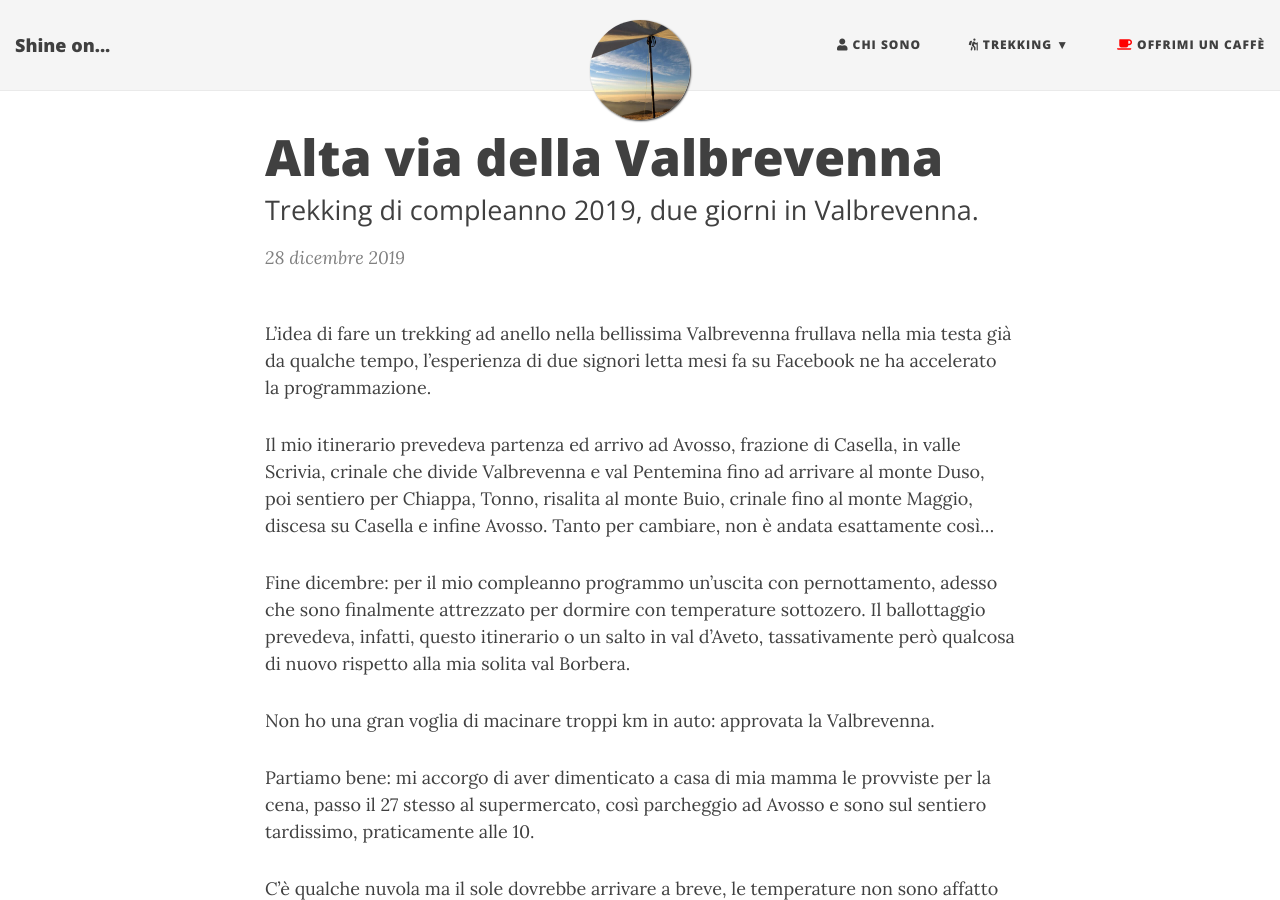
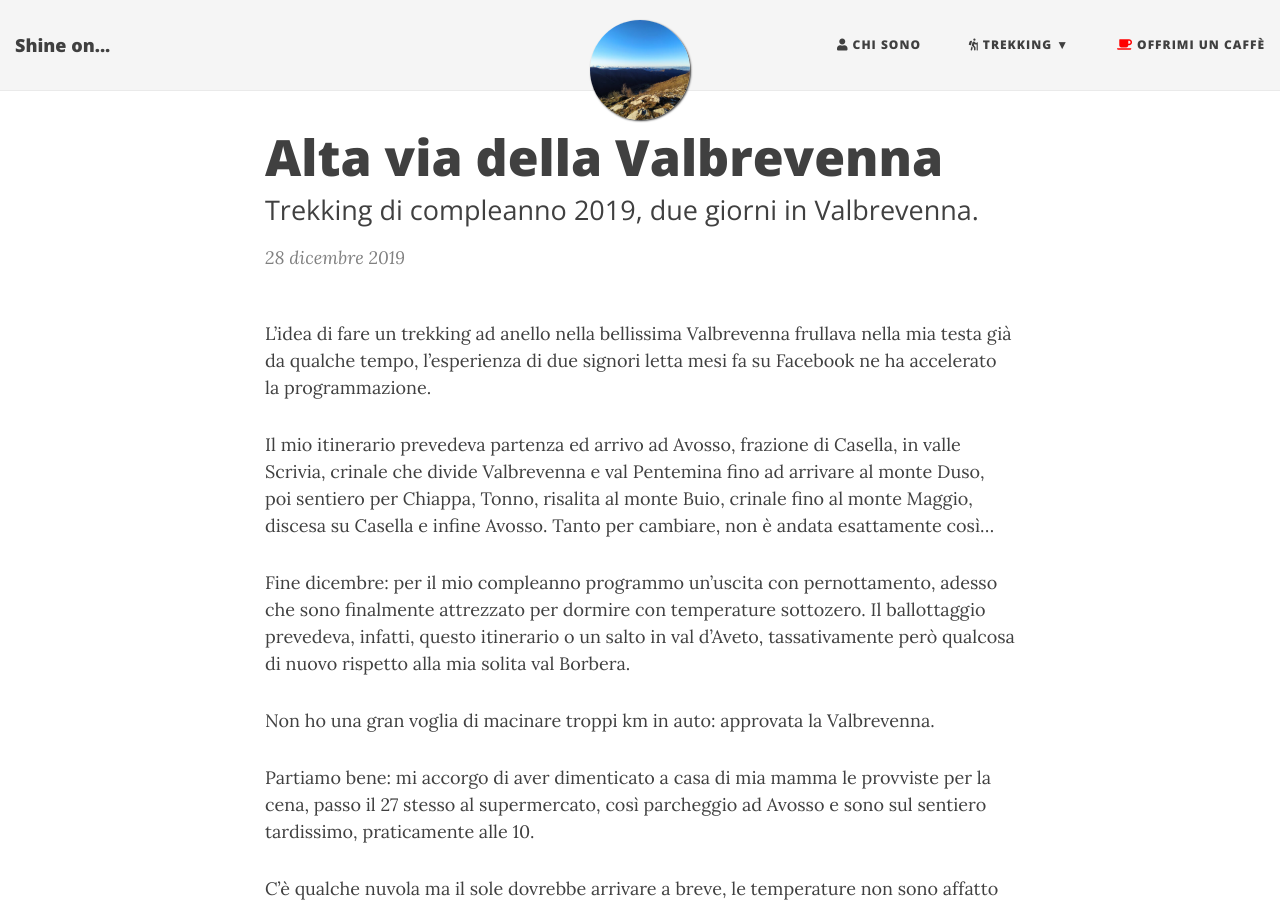
Before and after one commit to shineon822/shineon82.github.io, a Jekyll site: the page built from _posts/escursioni/liguria/2020-04-23-alta-via-della-valbrevenna.md, in a window 1280 px wide and 900 px high. Built offline with Jekyll 4.4.1, drawn with Linux system fonts in a browser that asks for light colours; nearby versions of some CDN libraries; comment, search, counter and statistics services are not loaded.

Commit message:
Update 2020-04-23-alta-via-della-valbrevenna.md

```diff
--- a/_posts/escursioni/liguria/2020-04-23-alta-via-della-valbrevenna.md
+++ b/_posts/escursioni/liguria/2020-04-23-alta-via-della-valbrevenna.md
@@ -12,6 +12,7 @@ tags:
   - monte Duso
   - trekking
   - trekking di compleanno
+image: /img/featured/valbrevenna.jpg
 ---
 
 L'idea di fare un trekking ad anello nella bellissima Valbrevenna frullava nella mia testa già da qualche tempo, l'esperienza di due signori letta mesi fa su Facebook ne ha accelerato la programmazione.
```
